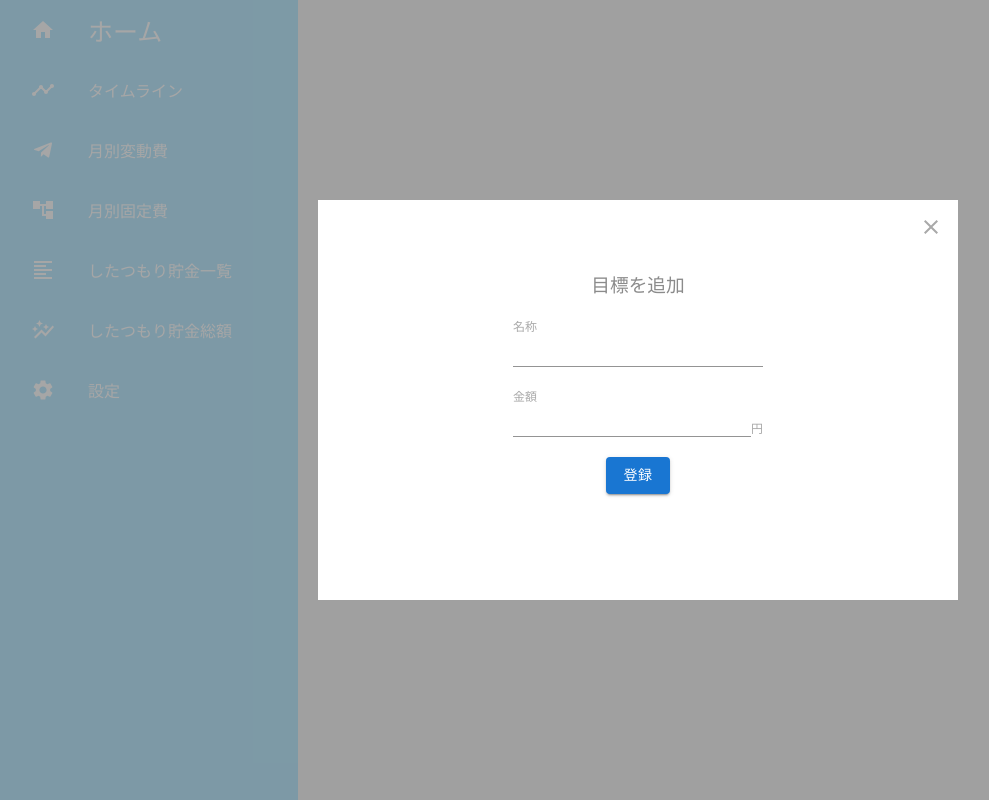
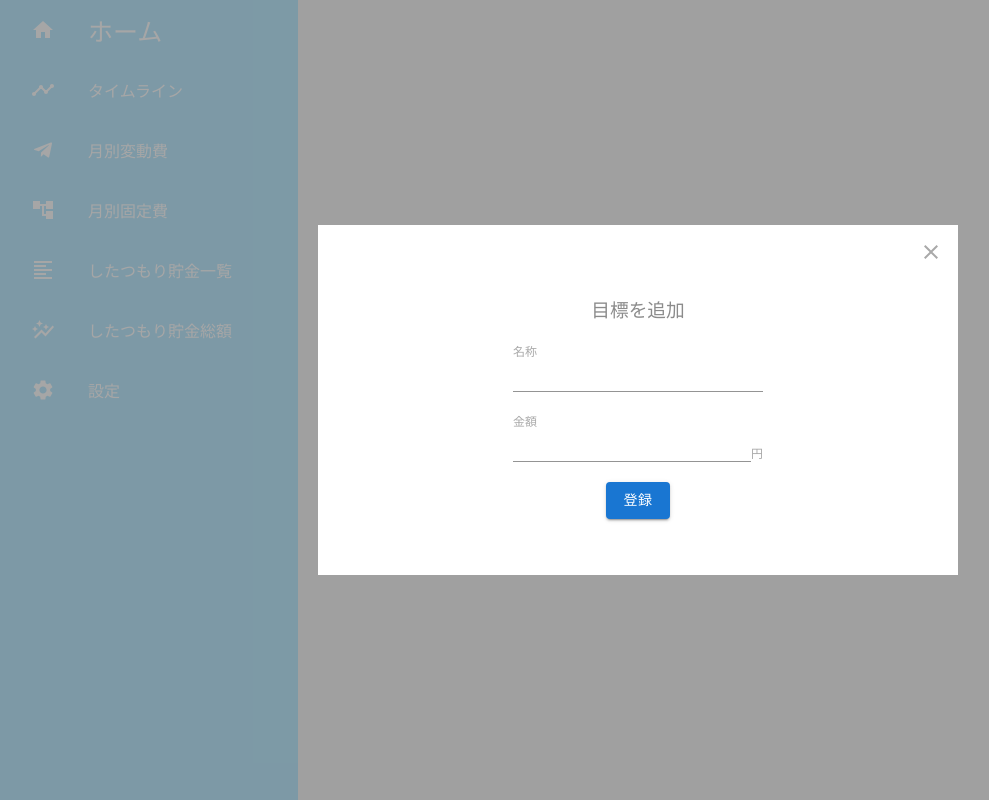
Before and after one commit to yusuke-rakus/React-Moneylog, a React (Create React App) app: page / in a window 1280 px wide. Shown: the whole page, without its empty margins (2-991 px from the left). Built offline with nearby package versions, Linux system fonts and the light colour scheme.

Commit message:
modal-windowの変更

```diff
--- a/src/components/AddTargetBox.jsx
+++ b/src/components/AddTargetBox.jsx
@@ -21,7 +21,7 @@ const AddTargetBox = (props) => {
 
   return (
     <>
-      <div className="modal-window">
+      <div className="mini-modal-window">
         <CloseIcon
           onClick={closeAddTargetStatus}
           style={{ cursor: "pointer", color: "#a9a9a9" }}
--- a/src/components/components_CSS/AddSavingBox.css
+++ b/src/components/components_CSS/AddSavingBox.css
@@ -5,7 +5,8 @@
   width: 50%;
   min-width: 500px;
   max-width: 700px;
-  height: 70%;
+  min-height: 600px;
+  max-height: 650px;
   background-color: #ffffff;
   padding: 20px 100px;
   text-align: center;
--- a/src/components/components_CSS/AddTargetBox.css
+++ b/src/components/components_CSS/AddTargetBox.css
@@ -1,11 +1,11 @@
-.modal-window {
+.mini-modal-window {
   position: fixed;
   inset: 0;
   margin: auto;
   width: 50%;
   min-width: 500px;
   max-width: 700px;
-  height: 50%;
+  height: 350px;
   background-color: #ffffff;
   padding: 20px 100px;
   text-align: center;
--- a/src/components/components_CSS/CategoryWindow.css
+++ b/src/components/components_CSS/CategoryWindow.css
@@ -5,7 +5,8 @@
   width: 50%;
   min-width: 500px;
   max-width: 700px;
-  height: 80%;
+  min-height: 600px;
+  max-height: 650px;
   background-color: #ffffff;
   padding: 20px 100px;
   text-align: center;
--- a/src/components/components_CSS/ModalBox.css
+++ b/src/components/components_CSS/ModalBox.css
@@ -15,7 +15,8 @@ span {
   width: 50%;
   min-width: 500px;
   max-width: 700px;
-  height: 80%;
+  min-height: 600px;
+  max-height: 650px;
   background-color: #ffffff;
   padding: 20px 100px;
   text-align: center;
--- a/src/components/components_CSS/SubCategoryWindow.css
+++ b/src/components/components_CSS/SubCategoryWindow.css
@@ -5,7 +5,8 @@
   width: 50%;
   min-width: 500px;
   max-width: 700px;
-  height: 80%;
+  min-height: 600px;
+  max-height: 650px;
   background-color: #ffffff;
   padding: 20px 100px;
   text-align: center;
```
